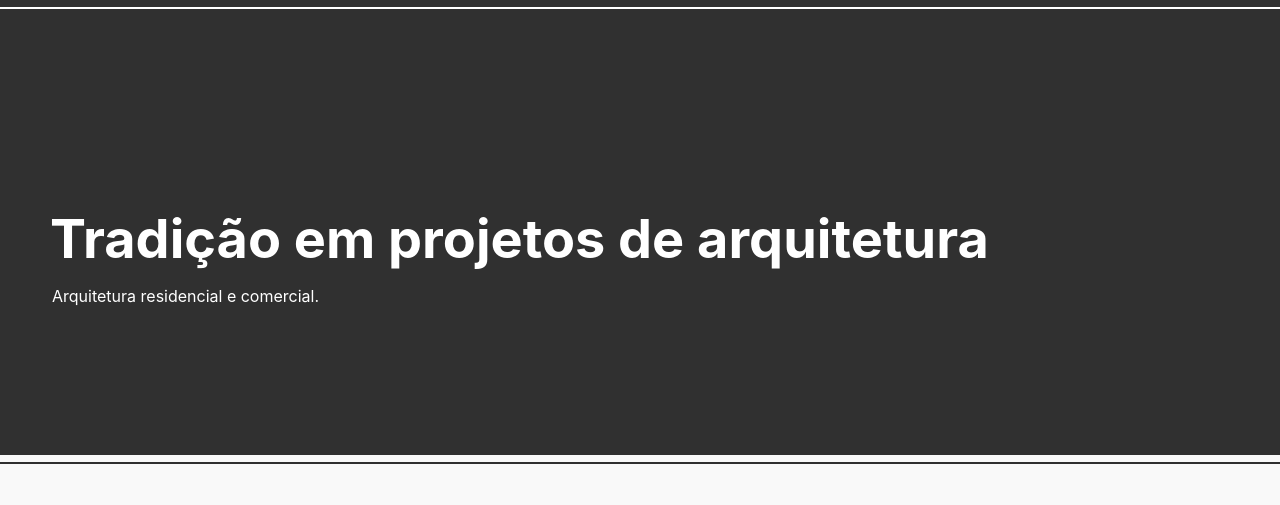
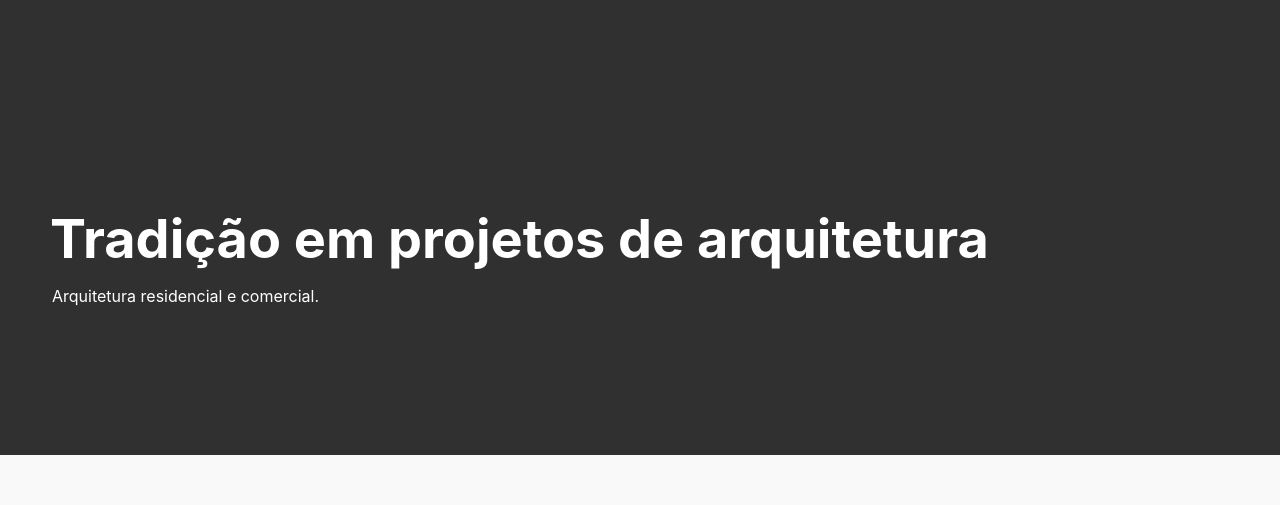
Before and after one commit to isaacdelsi/Projeto-1, a plain HTML site: page index.html in a window 1280 px wide. Shown: the top 505 px of the page. Drawn offline with Linux system fonts and the light colour scheme.

Commit message:
style.css

```diff
--- a/style.css
+++ b/style.css
@@ -1,5 +1,4 @@
 *{
-
     margin: 0px;
 }
 /*MENU SUPERIOR*/
@@ -17,27 +16,6 @@
 #texto-menusuperior{
     padding: 15px 0px 149px 52px;
 }
-#menusuperior::after{
-    content:"";
-    position: absolute;
-    display: block;
-    margin-top: 7px;
-    height: 2px;
-    width: 100%;
-    background-color: #303030
-
-}
-#menusuperior::before{
-    content:"";
-    position: absolute;
-    display: block;
-    margin-top: 7px;
-    height: 2px;
-    width: 100%;
-    background-color: #ffffff
-
-}
-
 
 /*MENU INFORMATIVO*/
 #menuinformativo{
@@ -50,6 +28,7 @@
     grid-auto-flow: column;
     text-align: justify;
 }
+
 #menuprincipal{
     font-family: 'Inter', sans-serif;
     display: grid;
@@ -63,6 +42,7 @@
     text-align: justify;
     font-size: 33px;
 }
+
 #texto-menuprincipal{
     margin-left: 120px;
     color: black;
@@ -81,7 +61,8 @@
 strong{
     font-size: 30px;
 }
- /*FORMULARIO*/
+
+/*FORMULARIO*/
 #formulario{
     text-align: center;
     background-color: #303030;
@@ -89,6 +70,7 @@ strong{
     padding-top: 60px;
     padding-bottom: 30px;
 }
+
 #texto-formulario{
     font-family: 'Inter', sans-serif;
     font-size: 28px;
@@ -108,7 +90,6 @@ input{
     color: rgba(20, 20, 20, 0.884);
     font-family: 'Raleway', sans-serif;
 }
-
 
 button{
     margin:30px;
```
